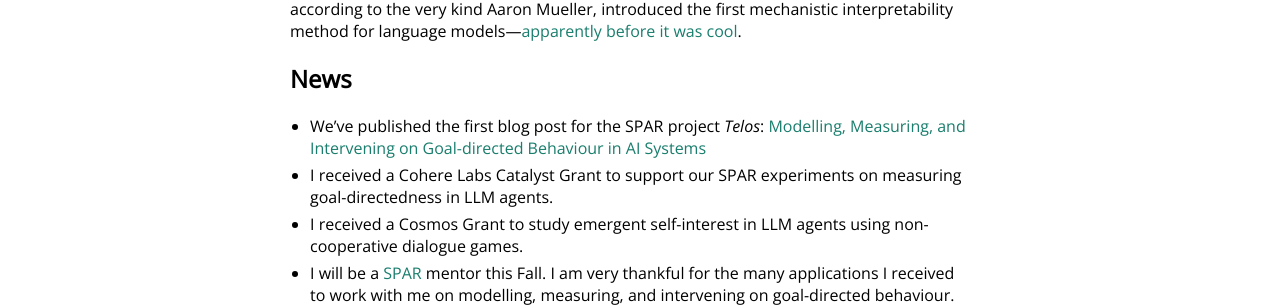
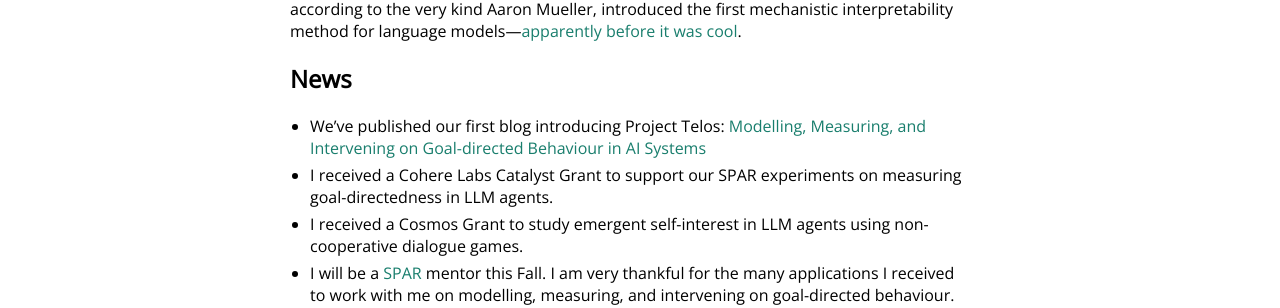
Before and after one commit to glnmario/glnmario.github.io, a Jekyll site: the page built from index.md, in a window 1280 px wide and 900 px high. Shown: the part 408-716 px from the top of the window. Built offline with Jekyll 4.4.1, drawn with Linux system fonts in a browser that asks for light colours.

Commit message:
Update index.md

```diff
--- a/index.md
+++ b/index.md
@@ -13,7 +13,7 @@ My research explores the computational principles underlying the ability to unde
 
 
 ## News
-- We've published the first blog post for the SPAR project *Telos*: [Modelling, Measuring, and Intervening on Goal-directed Behaviour in AI Systems](https://www.lesswrong.com/posts/WHbDLytjFZrMSJsL2/modelling-measuring-and-intervening-on-goal-directed?utm_campaign=post_share&utm_source=link)
+- We've published our first blog introducing Project Telos: [Modelling, Measuring, and Intervening on Goal-directed Behaviour in AI Systems](https://www.lesswrong.com/posts/WHbDLytjFZrMSJsL2/modelling-measuring-and-intervening-on-goal-directed?utm_campaign=post_share&utm_source=link)
 - I received a Cohere Labs Catalyst Grant to support our SPAR experiments on measuring goal-directedness in LLM agents.
 - I received a Cosmos Grant to study emergent self-interest in LLM agents using non-cooperative dialogue games.
 - I will be a [SPAR](https://sparai.org/) mentor this Fall. I am very thankful for the many applications I received to work with me on modelling, measuring, and intervening on goal-directed behaviour. *Applications are now closed*.
```
